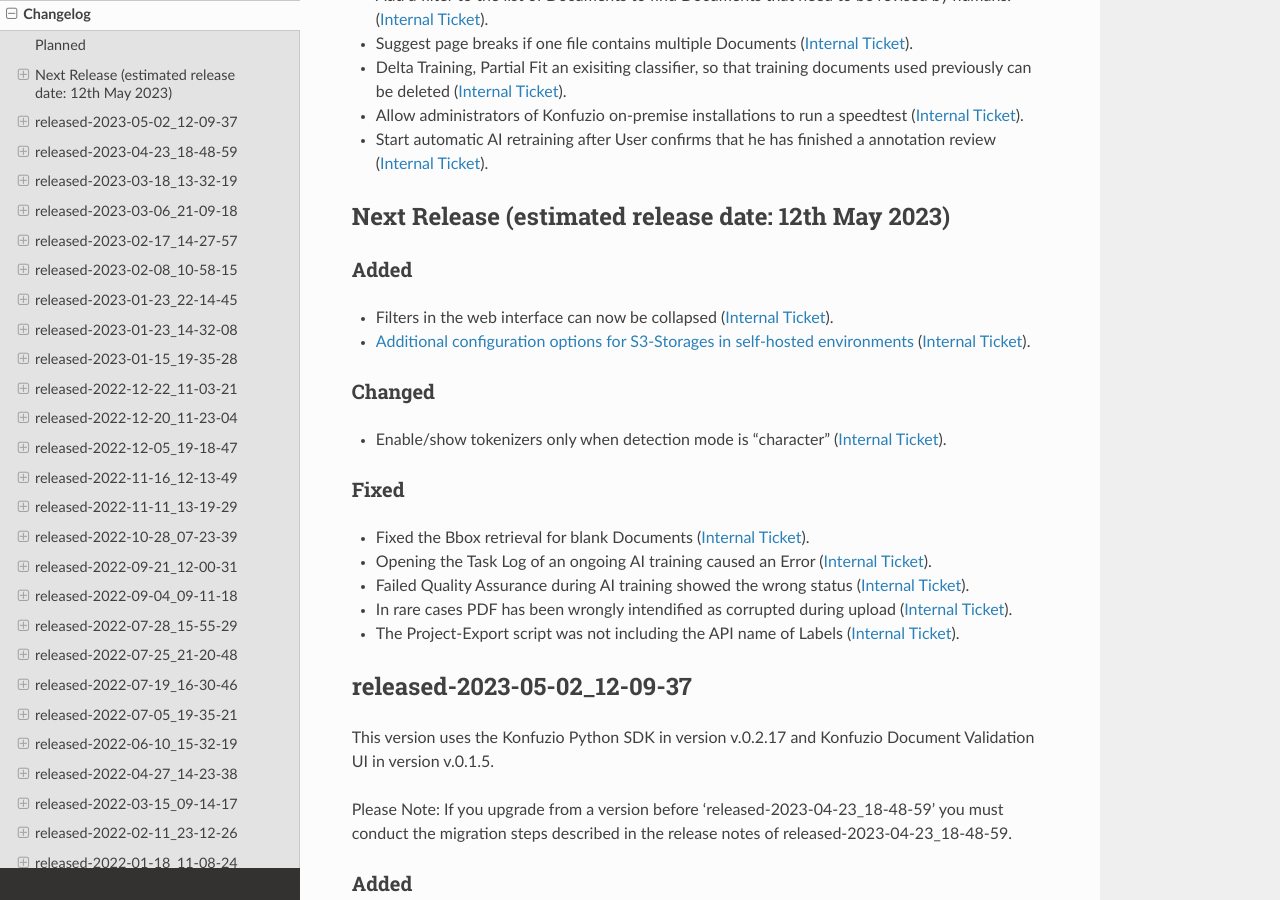
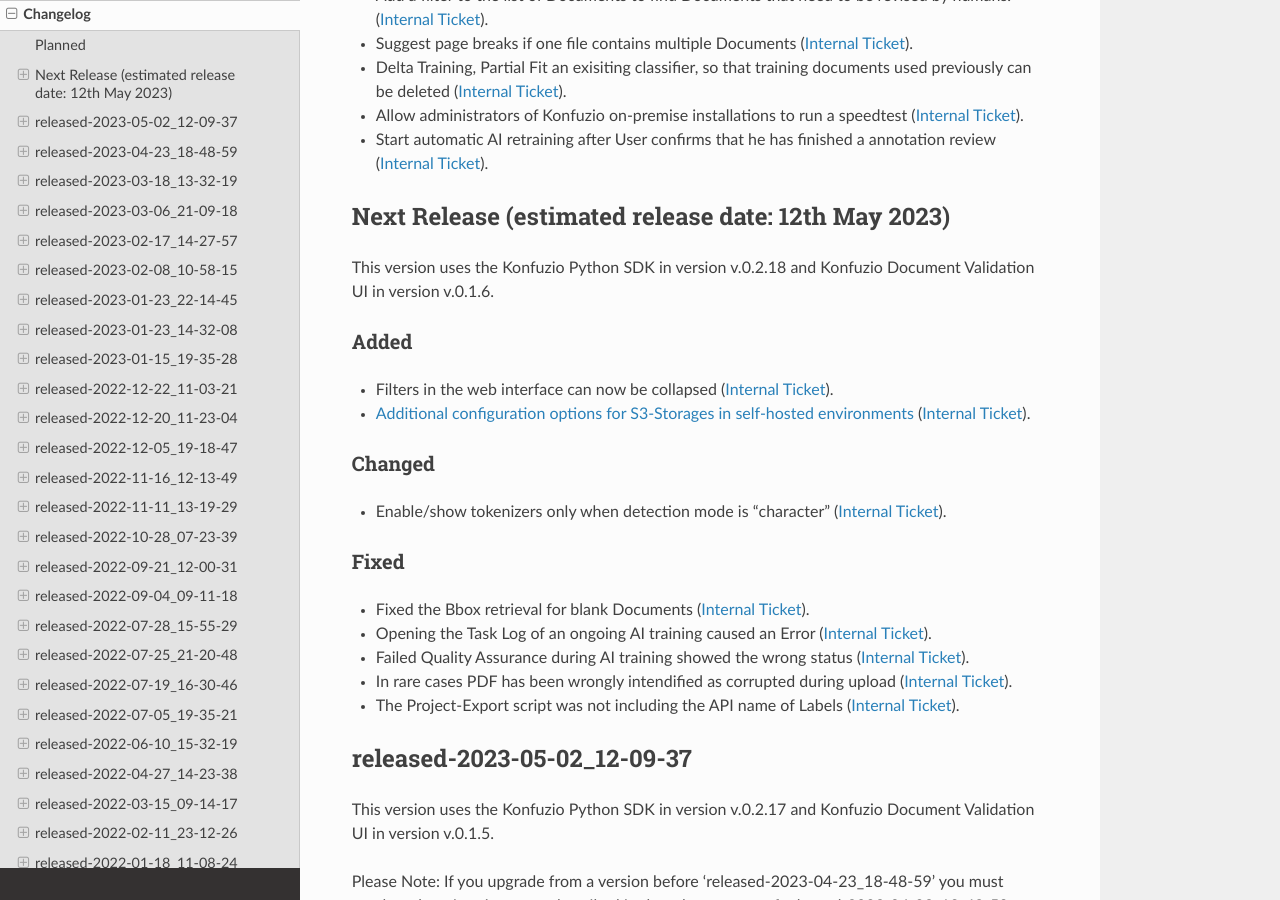
Before and after one commit to konfuzio-ai/konfuzio-sdk, a Sphinx documentation site: the page built from docs/web/changelog_app.md, in a window 1280 px wide and 900 px high, scrolled down 496 px. Built offline with Sphinx 7.4.7 and the Read the Docs theme 2.0.0, drawn with Linux system fonts in a browser that asks for light colours; pages that are not in the unit, such as notebooks, are missing from menus; a script that is not in the unit is left out.

Commit message:
Update changelog_app.md

```diff
--- a/docs/web/changelog_app.md
+++ b/docs/web/changelog_app.md
@@ -22,6 +22,8 @@
 - Start automatic AI retraining after User confirms that he has finished a annotation review ([Internal Ticket](https://git.konfuzio.com/konfuzio/objectives/-/issues/9166)).
 
 ## Next Release (estimated release date: 12th May 2023)
+
+This version uses the Konfuzio Python SDK in version v.0.2.18 and Konfuzio Document Validation UI in version v.0.1.6.
 
 ### Added
 - Filters in the web interface can now be collapsed ([Internal Ticket](https://git.konfuzio.com/konfuzio/objectives/-/issues/10288)).
```
